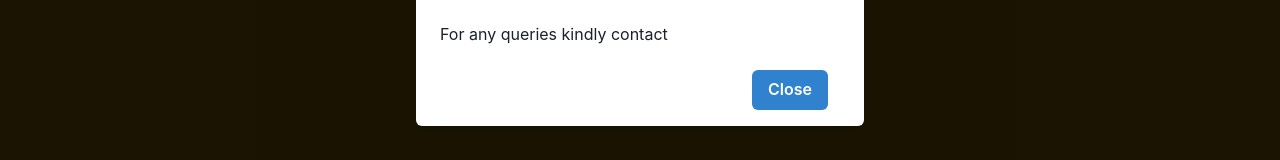
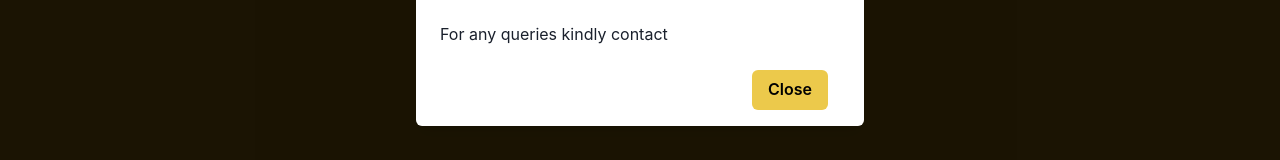
Before and after one commit to Bloom-Byte/ema-screener-fe, a Next.js app: page / in a window 1280 px wide. Both pictures are taken after a click on the element 1238 px from the left and 35 px from the top of the page. Shown: the part 400-560 px from the top of the page. Built offline with nearby package versions, Linux system fonts and the light colour scheme; no server answers.

Commit message:
updated the logout

```diff
--- a/app/admin/page.jsx
+++ b/app/admin/page.jsx
@@ -34,11 +34,6 @@ const page = () => {
     if (!contextValue.token || !tok) {
       router.push("/login");
     } else {
-      console.log(
-        tok || contextValue.token,
-        userId || contextValue.userId,
-        "token & userId"
-      );
       getCurrentUser(
         `${tok}` || `${contextValue.token}`,
         `${userId}` || `${contextValue.userId}`
--- a/app/components/Navbar/Modal.jsx
+++ b/app/components/Navbar/Modal.jsx
@@ -41,7 +41,11 @@ const NavModal = ({ isOpen, setIsOpen }) => {
           </ModalBody>
 
           <ModalFooter>
-            <Button colorScheme="blue" mr={3} onClick={() => setIsOpen(false)}>
+            <Button
+              colorScheme="yellow"
+              mr={3}
+              onClick={() => setIsOpen(false)}
+            >
               Close
             </Button>
             {/* <Button variant="ghost">Secondary Action</Button> */}
--- a/app/components/adminNav/AdminNavbar.jsx
+++ b/app/components/adminNav/AdminNavbar.jsx
@@ -31,11 +31,9 @@ const AdminNavbar = () => {
     const USER_ID = contextValue.userId || localStorage.getItem("userId");
     try {
       // console.log(TOKEN, "context");
-      console.log(TOKEN, USER_ID, "details");
-      console.log(process.env.NEXT_PUBLIC_API_KEY, "key");
       if (TOKEN && USER_ID) {
         await axios({
-          method: "POST",
+          method: "GET",
           url: `${contextValue.base_url}/accounts/logout/`,
           headers: {
             Authorization: `AuthToken ${TOKEN}`,
--- a/app/components/dashboard/Admin.jsx
+++ b/app/components/dashboard/Admin.jsx
@@ -40,8 +40,6 @@ const Admin = (props) => {
       exchange: exchangeField,
     };
     try {
-      console.log(contextValue.token, "token");
-      console.log(contextValue.userId, "userId");
       if (
         allCoins.symbol &&
         allCoins.category &&
@@ -54,6 +52,7 @@ const Admin = (props) => {
           data: allCoins,
           headers: {
             Authorization: `AuthToken ${contextValue.token}`,
+            "X-api-key": process.env.NEXT_PUBLIC_API_KEY,
           },
         })
           .then((res) => {
```
